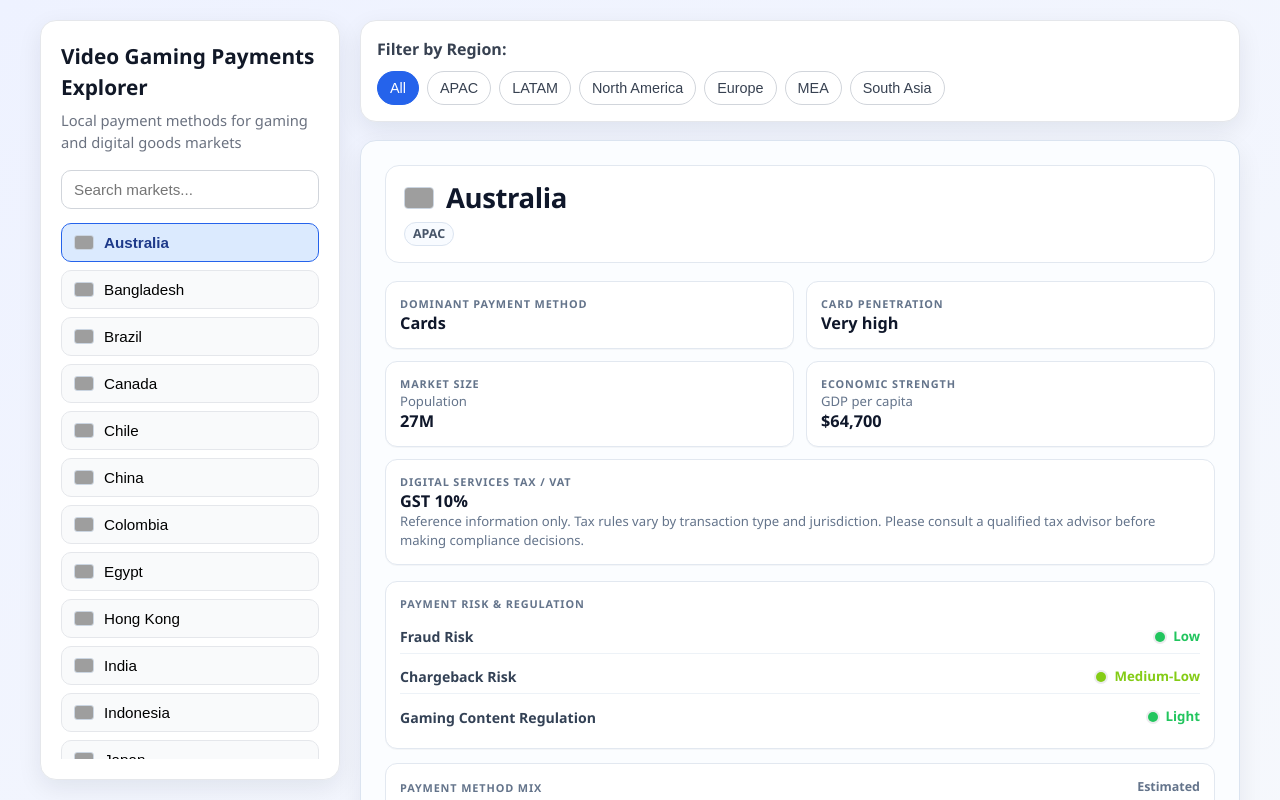
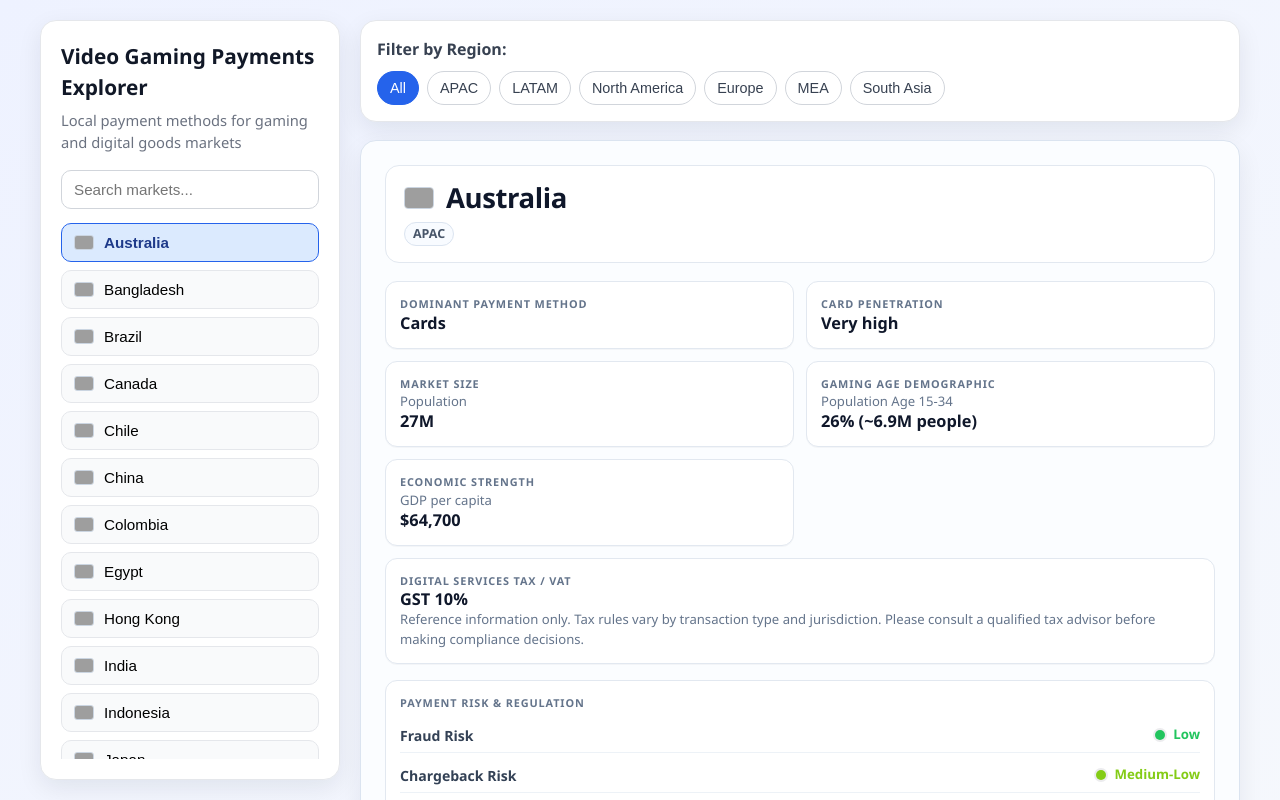
Before and after one commit to shauntoh/payment-methods-by-country-explorer, a React (Vite) app: page / in a window 1280 px wide. Shown: the top 800 px of the page. Built offline with nearby package versions, Linux system fonts and the light colour scheme; grey boxes are pictures that could not be loaded; the HTML template or start-up script is replaced by a standard one.

Commit message:
Add gaming age demographic metric to market intelligence panel

```diff
--- a/src/components/CountryDetails.jsx
+++ b/src/components/CountryDetails.jsx
@@ -1,5 +1,6 @@
 import PaymentMethodTags from "./PaymentMethodTags";
 import CountryFlag from "./CountryFlag";
+import { formatLargeNumber } from "../utils/formatters";
 
 const RISK_COLOR_MAP = {
   Low: "#22c55e",
@@ -59,6 +60,9 @@ function CountryDetails({ country }) {
   }
 
   const riskProfile = country.risk_profile || {};
+  const gamingAgePercent = country.gaming_age_percent || 0;
+  const gamingAgePopulation = Math.round((country.population || 0) * gamingAgePercent);
+  const gamingAgeDisplay = `${Math.round(gamingAgePercent * 100)}% (~${formatLargeNumber(gamingAgePopulation)} people)`;
 
   return (
     <div className="card country-card">
@@ -89,6 +93,11 @@ function CountryDetails({ country }) {
           <p className="label">Market Size</p>
           <p className="detail-meta">Population</p>
           <p className="detail-value">{formatPopulationInMillions(country.population)}</p>
+        </div>
+        <div className="detail-item">
+          <p className="label">Gaming Age Demographic</p>
+          <p className="detail-meta">Population Age 15-34</p>
+          <p className="detail-value">{gamingAgeDisplay}</p>
         </div>
         <div className="detail-item">
           <p className="label">Economic Strength</p>
--- /dev/null
+++ b/src/utils/formatters.js
@@ -0,0 +1,27 @@
+function roundToOneDecimal(value) {
+  return Math.round((value + Number.EPSILON) * 10) / 10;
+}
+
+export function formatLargeNumber(value) {
+  const number = Number(value);
+
+  if (!Number.isFinite(number)) {
+    return "0";
+  }
+
+  const absValue = Math.abs(number);
+
+  if (absValue >= 1_000_000_000) {
+    return `${roundToOneDecimal(number / 1_000_000_000).toFixed(1).replace(/\.0$/, "")}B`;
+  }
+
+  if (absValue >= 1_000_000) {
+    return `${roundToOneDecimal(number / 1_000_000).toFixed(1).replace(/\.0$/, "")}M`;
+  }
+
+  if (absValue >= 1_000) {
+    return `${Math.round(number / 1_000)}K`;
+  }
+
+  return `${Math.round(number)}`;
+}
```
Also changed, not shown: src/data/paymentsData.js (+26 -0 lines).
